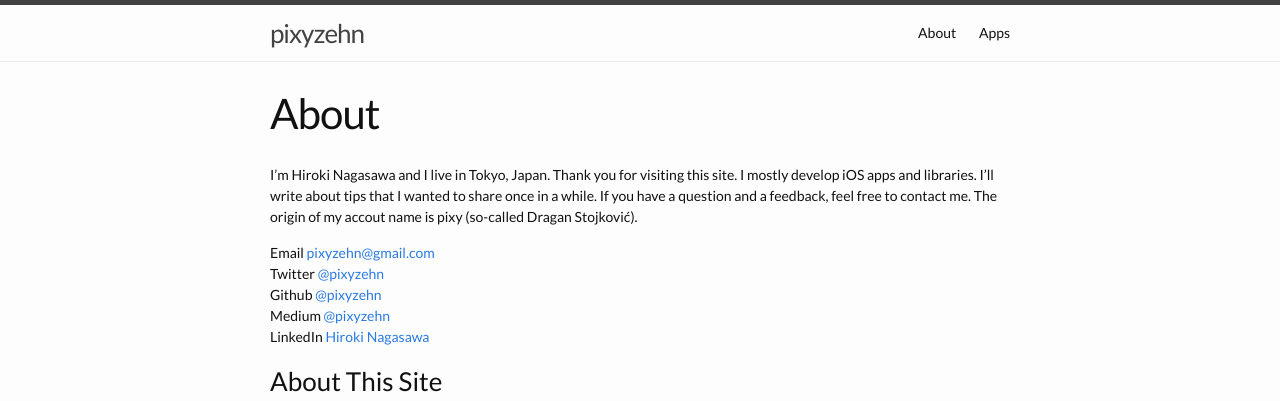
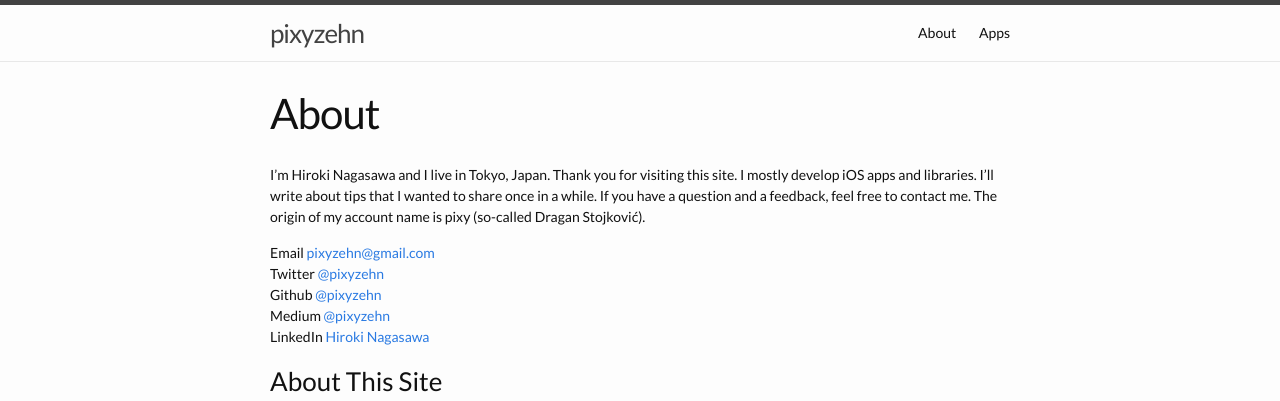
Before and after one commit to pixyzehn/pixyzehn.com, a Jekyll site: the page built from about.md, in a window 1280 px wide. Shown: the top 401 px of the page. Built offline with Jekyll 4.4.1, drawn with Linux system fonts in a browser that asks for light colours.

Commit message:
Fix sentences and links

```diff
--- a/about.md
+++ b/about.md
@@ -5,7 +5,7 @@ permalink: /about/
 ---
 
 I'm Hiroki Nagasawa and I live in Tokyo, Japan. Thank you for visiting this site. I mostly develop iOS apps and libraries. I'll write about tips that I wanted to share once in a while.
-If you have a question and a feedback, feel free to contact me. The origin of my accout name is pixy (so-called Dragan Stojković).
+If you have a question and a feedback, feel free to contact me. The origin of my account name is pixy (so-called Dragan Stojković).
 
 Email <pixyzehn@gmail.com>
 Twitter [@pixyzehn](https://twitter.com/pixyzehn)
```
Also changed, not shown: apps.md (+2 -2 lines).
